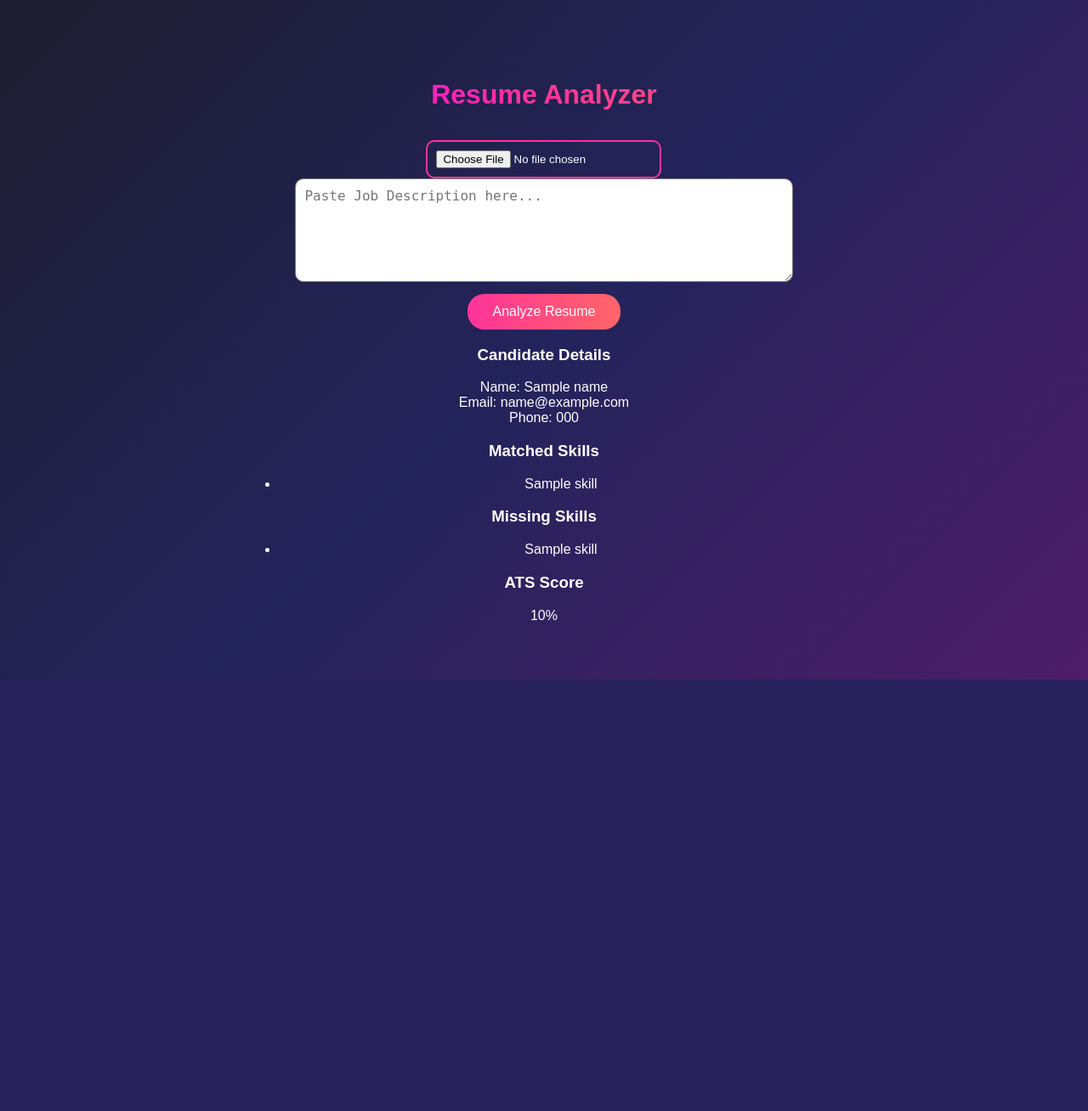
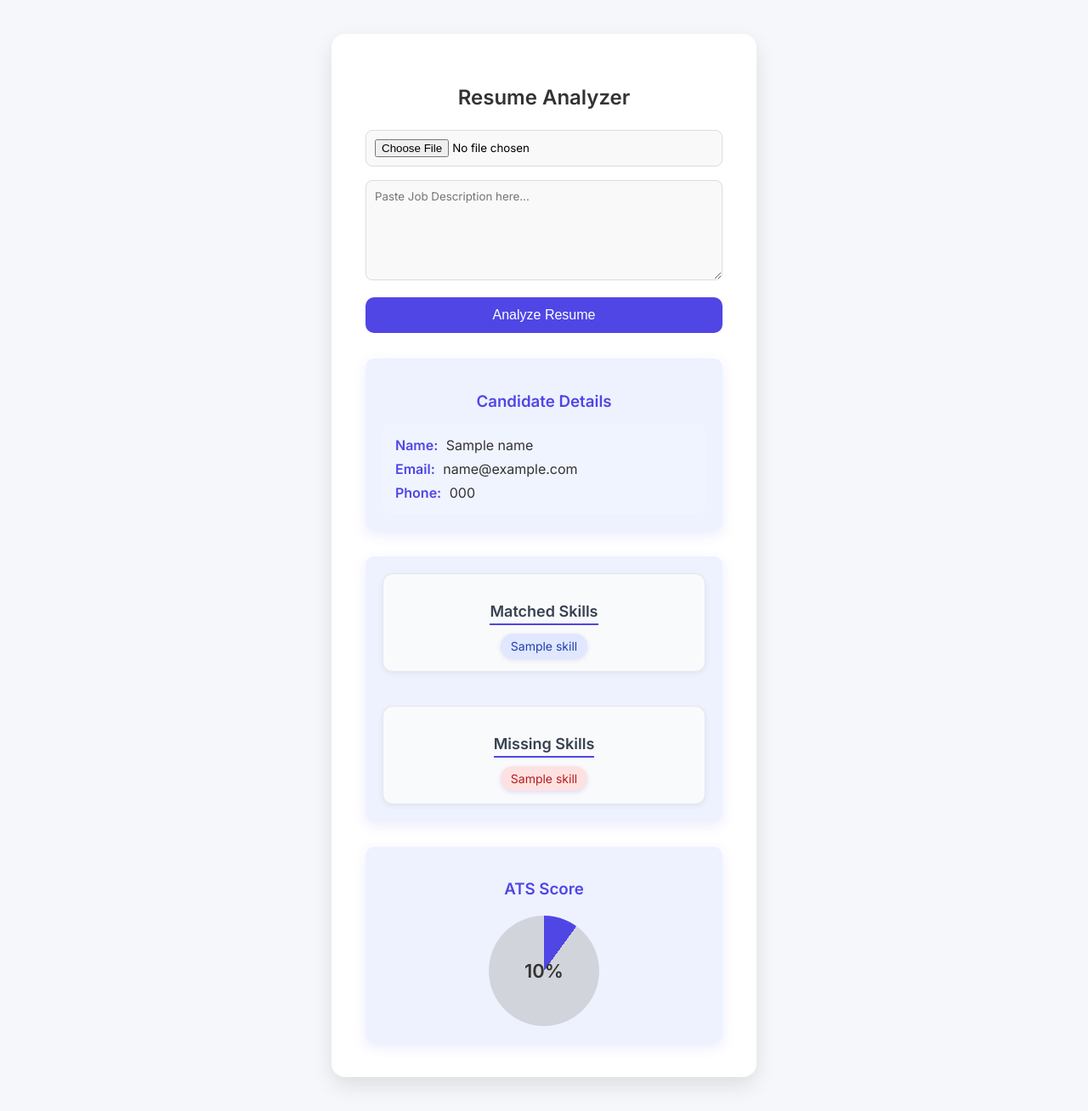
Before and after one commit to Tarunchouhan926/CODE-GNAN-PFS5-TARUN-CHOUHAN-PYTHON, a Flask app: template FULL STACK WEB DEVOLOPMENT PROJECT/resume analyser/Templates/index.html in a window 1280 px wide. Shown: the whole page at 85% size. Before the commit the page ends 800 px from the top, so only its background shows below. Run offline with Flask 3, Linux system fonts and the light colour scheme; the template is opened without the code that fills it: most values are stand-ins (such as "Sample title", 1, 10 or a date in 2020).

Commit message:
Update style.css

```diff
--- a/FULL STACK WEB DEVOLOPMENT PROJECT/resume analyser/Static/style.css
+++ b/FULL STACK WEB DEVOLOPMENT PROJECT/resume analyser/Static/style.css
@@ -1,149 +1,309 @@
+@import url('https://fonts.googleapis.com/css2?family=Inter:wght@400;600&display=swap');
+
 body {
-    font-family: 'Poppins', sans-serif;
+    margin: 0;
+    padding: 40px 0;
+    font-family: 'Inter', sans-serif;
+    background-color: #f5f7fa;
+    display: flex;
+    justify-content: center;
+}
+
+.container {
+    background: #ffffff;
+    padding: 40px;
+    border-radius: 16px;
+    box-shadow: 0 10px 25px rgba(0, 0, 0, 0.1);
+    max-width: 500px;
+    width: 90%;
     text-align: center;
-    background: linear-gradient(135deg, #1e1e2f, #23235b, #4e1e69);
-    color: white;
-    margin: 0;
-    padding: 0;
-    display: flex;
-    flex-direction: column;
-    align-items: center;
-    justify-content: center;
-    height: 100vh;
-    overflow: hidden;
+    box-sizing: border-box;
 }
 
 h2 {
-    font-size: 2rem;
-    background: linear-gradient(90deg, #ff00ff, #ff3399, #ff6666);
-    -webkit-background-clip: text;
-    -webkit-text-fill-color: transparent;
-    margin-bottom: 20px;
+    margin-bottom: 24px;
+    font-size: 24px;
+    color: #333333;
 }
 
-textarea {
-    width: 80%;
-    height: 100px;
+.upload-form input[type="file"],
+.upload-form textarea {
+    margin-bottom: 16px;
+    width: 100%;
     padding: 10px;
-    font-size: 16px;
-    border-radius: 10px;
-    outline: none;
+    border-radius: 8px;
+    border: 1px solid #dcdcdc;
+    background: #f9f9f9;
+    font-family: 'Inter', sans-serif;
+    box-sizing: border-box;
 }
 
-input {
-    padding: 10px;
-    border: 2px solid #ff3399;
+.upload-form textarea {
+    resize: vertical;
+}
+
+.upload-form button {
+    background-color: #4f46e5;
+    color: white;
+    padding: 12px 20px;
+    font-size: 16px;
+    border: none;
+    border-radius: 10px;
+    cursor: pointer;
+    transition: background 0.3s ease;
+    width: 100%;
+}
+
+.upload-form button:hover {
+    background-color: #3730a3;
+}
+
+.result {
+    margin-top: 30px;
+    padding: 20px;
+    background-color: #eef2ff;
+    border-radius: 10px;
+    box-shadow: 0 5px 15px rgba(79, 70, 229, 0.1);
+}
+
+.result h3 {
+    color: #4f46e5;
+    margin-bottom: 10px;
+}
+
+.result p {
+    font-size: 18px;
+    font-weight: 600;
+    color: #1e1e1e;
+}
+
+.skills-list {
+    list-style: none;
+    padding-left: 0;
+    margin-top: 15px;
+    display: flex;
+    flex-wrap: wrap;
+    gap: 10px;
+    justify-content: center;
+}
+
+.skills-list li {
+    background-color: #e0e7ff;
+    color: #1e1e1e;
+    padding: 8px 14px;
+    border-radius: 20px;
+    font-weight: 500;
+    font-size: 14px;
+    box-shadow: 0 2px 5px rgba(79, 70, 229, 0.15);
+}
+
+/* ✅ Responsive tweaks */
+@media screen and (max-width: 600px) {
+    .container {
+        padding: 20px;
+    }
+
+    h2 {
+        font-size: 20px;
+    }
+
+    .upload-form button {
+        font-size: 14px;
+        padding: 10px;
+    }
+
+    .skills-list li {
+        font-size: 12px;
+        padding: 6px 10px;
+    }
+}
+.detail-section {
+    background-color: #f0f4ff;
+    padding: 20px 25px;
+    border-radius: 12px;
+    margin-top: 30px;
+    box-shadow: 0 4px 15px rgba(79, 70, 229, 0.1);
+    text-align: left;
+}
+
+.detail-section h3 {
+    color: #4f46e5;
+    font-size: 20px;
+    margin-bottom: 16px;
+    border-left: 4px solid #6366f1;
+    padding-left: 12px;
+}
+
+.detail-section ul {
+    list-style: none;
+    padding: 0;
+    margin: 0;
+}
+
+.detail-section li {
+    margin-bottom: 12px;
+    padding-left: 28px;
+    position: relative;
+    font-size: 15px;
+    color: #333;
+}
+
+.detail-section li::before {
+    content: "👤";
+    position: absolute;
+    left: 0;
+    top: 1px;
+    font-size: 16px;
+}
+
+.detail-section .label {
+    font-weight: 600;
+    color: #1e1e1e;
+    margin-right: 6px;
+}
+.candidate-details .detail-box {
+    display: flex;
+    flex-direction: column;
+    align-items: flex-start;
+    font-size: 16px;
+    color: #333;
+    background: #f0f4ff;
+    padding: 15px;
     border-radius: 10px;
     margin-top: 15px;
+    gap: 8px;
 }
 
-button {
-    padding: 12px 30px;
-    background: linear-gradient(90deg, #ff3399, #ff6666);
-    color: white;
-    border: none;
-    cursor: pointer;
-    margin-top: 10px;
-    border-radius: 20px;
-    font-size: 16px;
-    transition: 0.3s;
+.candidate-details .detail-box div span {
+    font-weight: 600;
+    color: #4f46e5;
+    margin-right: 5px;
 }
 
-button:hover {
-    transform: scale(1.1);
+.two-column {
+    display: flex;
+    gap: 20px;
+    flex-wrap: wrap;
+    justify-content: center;
 }
 
-#output {
-        background: rgba(0, 0, 0, 0.6);
-        padding: 15px;
-        border-radius: 10px;
-        margin-top: 20px;
-        max-width: 500px;
-        color: #fff;
-        font-size: 16px;
-        word-wrap: break-word;
-        overflow-wrap: break-word;
-        white-space: pre-wrap;
-        max-height: 300px;
-        overflow-y: auto;
-
-
+.two-column > div {
+    flex: 1;
+    min-width: 220px;
 }
 
-#ats-progress-container {
-    margin-top: 20px;
+.ats-score {
+    margin-top: 30px;
     text-align: center;
 }
 
-progress {
-    width: 100%;
-    height: 25px;
-    border-radius: 10px;
-    background-color: #eee;
+.score-circle {
+    position: relative;
+    width: 120px;
+    height: 120px;
+    margin: 20px auto 0;
 }
 
-#ats-score {
-    font-size: 1.2rem;
-    color: white;
-    font-weight: bold;
-    margin-top: 10px;
+.score-fill {
+    width: 100%;
+    height: 100%;
+    border-radius: 50%;
+    background: conic-gradient(#4f46e5 calc(var(--score) * 1%), #d1d5db 0%);
+    display: flex;
+    align-items: center;
+    justify-content: center;
+    transition: background 1s ease-in-out;
 }
 
-.tooltip {
-    position: relative;
-    display: inline-block;
-    cursor: pointer;
-    border-bottom: 1px dotted black;
+.score-text {
+    position: absolute;
+    top: 50%;
+    left: 50%;
+    transform: translate(-50%, -50%);
+    font-size: 22px;
+    font-weight: 700;
+    color: #333;
+}
+.two-column-skills {
+    display: flex;
+    justify-content: space-between;
+    gap: 40px;
+    margin-top: 30px;
+    flex-wrap: wrap;
 }
 
-.tooltip .tooltiptext {
-    visibility: hidden;
-    width: 200px;
-    background-color: #333;
-    color: #fff;
-    text-align: center;
-    border-radius: 5px;
-    padding: 5px;
-    position: absolute;
-    z-index: 1;
-    bottom: 100%;
-    left: 50%;
-    margin-left: -100px;
-    opacity: 0;
-    transition: opacity 0.3s;
+.skills-column {
+    flex: 1;
+    min-width: 250px;
+    background-color: #f9fafb;
+    border: 1px solid #e5e7eb;
+    border-radius: 12px;
+    padding: 15px 20px;
+    box-shadow: 0 2px 6px rgba(0, 0, 0, 0.06);
 }
 
-.tooltip:hover .tooltiptext {
-    visibility: visible;
-    opacity: 1;
+.skills-column h3 {
+    font-size: 18px;
+    color: #374151;
+    margin-bottom: 10px;
+    border-bottom: 2px solid #4f46e5;
+    display: inline-block;
+    padding-bottom: 4px;
 }
 
-
-#ats-progress-container {
-    margin-top: 20px;
-    text-align: center;
+.skills-list {
+    list-style: none;
+    padding: 0;
+    margin: 0;
+    display: flex;
+    flex-wrap: wrap;
+    gap: 10px;
 }
 
-.progress-bar-container {
-    width: 90%;
-    height: 40px;
-    background-color: #eee;
-    border-radius: 20px;
-    margin: 10px auto;
-    position: relative;
+.skills-list li {
+    background-color: #e0e7ff;
+    color: #1e40af;
+    padding: 6px 12px;
+    border-radius: 9999px;
+    font-size: 14px;
+    font-weight: 500;
 }
 
-.progress-bar {
-    height: 100%;
-    background-color: #ff3399;
-    border-radius: 20px;
-    width: 0;
-    transition: width 1s ease-out;
+.skills-list.missing li {
+    background-color: #fee2e2;
+    color: #b91c1c;
+}
+.score-circle {
+    position: relative;
+    width: 130px;
+    height: 130px;
+    margin: 20px auto 0;
 }
 
-.ats-score-text {
-    font-size: 2rem;
-    color: #ff3399;
-    font-weight: bold;
-    margin-top: 10px;
+.score-fill {
+    width: 100%;
+    height: 100%;
+    border-radius: 50%;
+    background: conic-gradient(#4f46e5 0%, #d1d5db 0%);
+    transition: background 2s ease;
+    animation: fillScore 2s ease forwards;
 }
+
+.score-text {
+    position: absolute;
+    top: 50%;
+    left: 50%;
+    transform: translate(-50%, -50%);
+    font-size: 22px;
+    font-weight: 700;
+    color: #333;
+}
+
+@keyframes fillScore {
+    0% {
+        background: conic-gradient(#4f46e5 0%, #d1d5db 0%);
+    }
+    100% {
+        background: var(--dynamic-score);
+    }
+}
```
